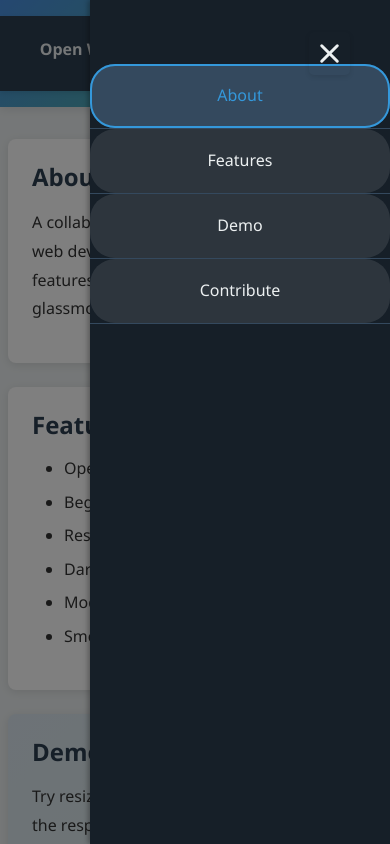
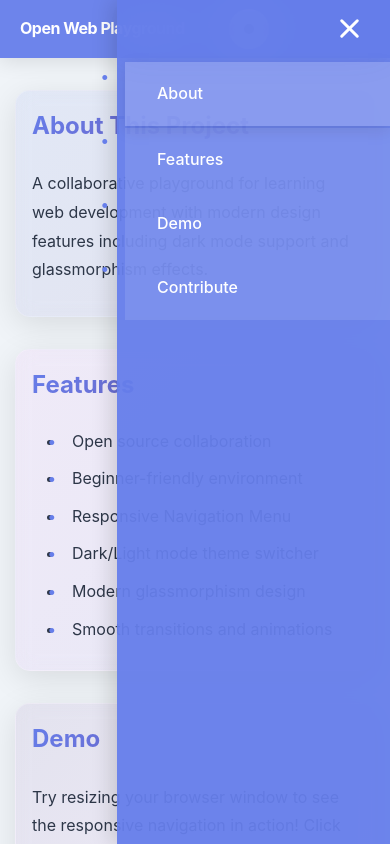
Before and after one commit to Layyzyy/open-web-playground_Faizan, a website: page index.html in a window 390 px wide. Both pictures are taken after a click on the button 329 px from the left and 53 px from the top of the page. Shown: the top 844 px of the page. Drawn offline with Linux system fonts and the light colour scheme.

Commit message:
Add modern CSS with dark mode, glassmorphism, and theme switcher
Comprehensive CSS modernization including:

- CSS Variables for light and dark mode color schemes
- Automatic dark mode support using prefers-color-scheme media query
- Manual dark mode toggle via .dark-mode class for theme switcher
- Glassmorphism effects with backdrop-filter on cards and navbar
- Theme toggle button styling with smooth icon transitions
- Enhanced hover animations and smooth transitions throughout
- Gradient text effects for headings
- Modern color palette with purple/blue gradients
- Improved responsive design for mobile devices
- Fade-in animations for sections
- Better accessibility with focus-visible styles

Relates to #20

```diff
--- a/styles.css
+++ b/styles.css
@@ -1,4 +1,53 @@
-/* Reset and Base Styles */
+/* ==========================================
+   Modern CSS with Dark Mode & Glassmorphism
+   ========================================== */
+
+/* === CSS Variables for Light Mode === */
+:root {
+  --primary-color: #667eea;
+  --secondary-color: #764ba2;
+  --accent-color: #f093fb;
+  --bg-color: #f0f4f8;
+  --card-bg: rgba(255, 255, 255, 0.7);
+  --text-color: #2d3748;
+  --text-secondary: #718096;
+  --navbar-bg: rgba(102, 126, 234, 0.95);
+  --shadow: rgba(0, 0, 0, 0.1);
+  --shadow-lg: rgba(0, 0, 0, 0.15);
+  --transition: all 0.3s cubic-bezier(0.4, 0, 0.2, 1);
+}
+
+/* === CSS Variables for Dark Mode === */
+@media (prefers-color-scheme: dark) {
+  :root {
+    --primary-color: #9f7aea;
+    --secondary-color: #b794f4;
+    --accent-color: #d6bcfa;
+    --bg-color: #1a202c;
+    --card-bg: rgba(45, 55, 72, 0.7);
+    --text-color: #e2e8f0;
+    --text-secondary: #a0aec0;
+    --navbar-bg: rgba(74, 85, 104, 0.95);
+    --shadow: rgba(0, 0, 0, 0.3);
+    --shadow-lg: rgba(0, 0, 0, 0.5);
+  }
+}
+
+/* === Manual Dark Mode Override === */
+body.dark-mode {
+  --primary-color: #9f7aea;
+  --secondary-color: #b794f4;
+  --accent-color: #d6bcfa;
+  --bg-color: #1a202c;
+  --card-bg: rgba(45, 55, 72, 0.7);
+  --text-color: #e2e8f0;
+  --text-secondary: #a0aec0;
+  --navbar-bg: rgba(74, 85, 104, 0.95);
+  --shadow: rgba(0, 0, 0, 0.3);
+  --shadow-lg: rgba(0, 0, 0, 0.5);
+}
+
+/* === Global Reset === */
 * {
   margin: 0;
   padding: 0;
@@ -6,18 +55,75 @@
 }
 
 body {
-    font-family: 'Segoe UI', Tahoma, Geneva, Verdana, sans-serif;
+  font-family: 'Inter', 'Segoe UI', system-ui, -apple-system, sans-serif;
   line-height: 1.6;
-    color: #333;
+  color: var(--text-color);
+  background: var(--bg-color);
+  transition: var(--transition);
 }
 
-/* Navigation Styles */
+/* === Theme Toggle Button === */
+.theme-toggle {
+  position: relative;
+  background: var(--card-bg);
+  border: 2px solid rgba(255, 255, 255, 0.2);
+  border-radius: 50%;
+  width: 50px;
+  height: 50px;
+  cursor: pointer;
+  display: flex;
+  align-items: center;
+  justify-content: center;
+  transition: var(--transition);
+  backdrop-filter: blur(10px);
+  -webkit-backdrop-filter: blur(10px);
+  margin-right: 1rem;
+}
+
+.theme-toggle:hover {
+  transform: scale(1.1) rotate(15deg);
+  box-shadow: 0 5px 20px var(--shadow-lg);
+}
+
+.theme-toggle:active {
+  transform: scale(0.95);
+}
+
+.theme-toggle svg {
+  position: absolute;
+  transition: var(--transition);
+}
+
+.sun-icon {
+  opacity: 1;
+  transform: rotate(0deg);
+}
+
+body.dark-mode .sun-icon {
+  opacity: 0;
+  transform: rotate(180deg);
+}
+
+.moon-icon {
+  opacity: 0;
+  transform: rotate(-180deg);
+}
+
+body.dark-mode .moon-icon {
+  opacity: 1;
+  transform: rotate(0deg);
+}
+
+/* === Navigation Styles === */
 .navbar {
-    background-color: #2c3e50;
-    box-shadow: 0 2px 5px rgba(0, 0, 0, 0.1);
+  background: var(--navbar-bg);
+  backdrop-filter: blur(10px);
+  -webkit-backdrop-filter: blur(10px);
+  box-shadow: 0 4px 20px var(--shadow);
   position: sticky;
   top: 0;
   z-index: 1000;
+  transition: var(--transition);
 }
 
 .nav-container {
@@ -30,16 +136,18 @@ body {
 }
 
 .nav-brand h1 {
-    color: #ecf0f1;
+  color: white;
   font-size: 1.5rem;
   padding: 1rem 0;
+  font-weight: 700;
+  letter-spacing: -0.5px;
 }
 
-/* Hamburger Menu Button - Hidden on Desktop */
+/* === Hamburger Menu === */
 .hamburger {
   display: none;
   flex-direction: column;
-    background: none;
+  background: transparent;
   border: none;
   cursor: pointer;
   padding: 0.5rem;
@@ -49,18 +157,19 @@ body {
 .hamburger-line {
   width: 25px;
   height: 3px;
-    background-color: #ecf0f1;
+  background-color: white;
   margin: 3px 0;
-    transition: all 0.3s ease;
+  transition: var(--transition);
   border-radius: 3px;
 }
 
-/* Navigation Menu */
+/* === Navigation Menu === */
 .nav-menu {
   display: flex;
   list-style: none;
   margin: 0;
   padding: 0;
+  gap: 0.5rem;
 }
 
 .nav-menu li {
@@ -69,56 +178,125 @@ body {
 
 .nav-menu a {
   display: block;
-    color: #ecf0f1;
+  color: white;
   text-decoration: none;
-    padding: 1rem 1.5rem;
-    transition: background-color 0.3s ease, color 0.3s ease;
+  padding: 0.75rem 1.5rem;
+  border-radius: 10px;
+  transition: var(--transition);
+  font-weight: 500;
+  background: rgba(255, 255, 255, 0.1);
 }
 
 .nav-menu a:hover,
 .nav-menu a:focus {
-    background-color: #34495e;
-    color: #3498db;
-    outline: 2px solid #3498db;
-    outline-offset: -2px;
+  background: rgba(255, 255, 255, 0.2);
+  transform: translateY(-2px);
+  box-shadow: 0 5px 15px var(--shadow);
 }
 
-/* Main Content Styles */
+/* === Main Content === */
 main {
   max-width: 1200px;
-    margin: 0 auto;
-    padding: 2rem 20px;
+  margin: 2rem auto;
+  padding: 0 20px;
 }
 
+/* === Glassmorphism Cards === */
+.card,
 section {
+  background: var(--card-bg);
+  backdrop-filter: blur(10px);
+  -webkit-backdrop-filter: blur(10px);
+  border: 1px solid rgba(255, 255, 255, 0.2);
   margin-bottom: 2rem;
-    padding: 2rem;
-    background-color: #f8f9fa;
-    border-radius: 8px;
+  padding: 2.5rem;
+  border-radius: 20px;
+  box-shadow: 0 8px 32px var(--shadow);
+  transition: var(--transition);
+}
+
+.card:hover,
+section:hover {
+  transform: translateY(-5px);
+  box-shadow: 0 12px 40px var(--shadow-lg);
+  border-color: rgba(255, 255, 255, 0.3);
 }
 
 h2 {
-    color: #2c3e50;
-    margin-bottom: 1rem;
-    font-size: 1.8rem;
+  color: var(--text-color);
+  margin-bottom: 1.5rem;
+  font-size: 2rem;
+  font-weight: 700;
+  background: linear-gradient(135deg, var(--primary-color), var(--secondary-color));
+  -webkit-background-clip: text;
+  -webkit-text-fill-color: transparent;
+  background-clip: text;
 }
 
 p {
+  color: var(--text-color);
   margin-bottom: 1rem;
+  line-height: 1.8;
 }
 
 ul {
   margin-left: 2rem;
+  color: var(--text-color);
 }
 
-/* Mobile Styles - Tablets and Below (< 768px) */
+li {
+  margin-bottom: 0.75rem;
+  position: relative;
+  padding-left: 0.5rem;
+}
+
+li::before {
+  content: '•';
+  color: var(--primary-color);
+  font-weight: bold;
+  position: absolute;
+  left: -1rem;
+}
+
+/* === Special Sections === */
+#about {
+  background: linear-gradient(135deg, rgba(102, 126, 234, 0.1), rgba(118, 75, 162, 0.1));
+}
+
+#features {
+  background: linear-gradient(135deg, rgba(240, 147, 251, 0.1), rgba(159, 122, 234, 0.1));
+}
+
+#demo {
+  background: linear-gradient(135deg, rgba(118, 75, 162, 0.1), rgba(240, 147, 251, 0.1));
+}
+
+#contribute {
+  background: linear-gradient(135deg, rgba(159, 122, 234, 0.1), rgba(102, 126, 234, 0.1));
+}
+
+/* === Footer === */
+footer {
+  background: var(--navbar-bg);
+  backdrop-filter: blur(10px);
+  color: white;
+  text-align: center;
+  padding: 2rem;
+  margin-top: 3rem;
+  border-radius: 20px 20px 0 0;
+}
+
+footer p {
+  color: white;
+  margin: 0;
+}
+
+/* === Responsive Design === */
 @media screen and (max-width: 768px) {
-    /* Show hamburger button on mobile */
   .hamburger {
     display: flex;
   }
 
-    /* Hide navigation menu by default on mobile */
   .nav-menu {
     position: fixed;
     top: 0;
@@ -127,28 +305,28 @@ ul {
     width: 70%;
     max-width: 300px;
     flex-direction: column;
-        background-color: #2c3e50;
+    background: var(--navbar-bg);
+    backdrop-filter: blur(20px);
     padding-top: 4rem;
-        transition: right 0.3s ease-in-out;
-        box-shadow: -2px 0 5px rgba(0, 0, 0, 0.3);
+    transition: right 0.3s ease;
+    box-shadow: -5px 0 20px var(--shadow-lg);
+    gap: 0;
   }
 
-    /* Show menu when active */
   .nav-menu.active {
     right: 0;
   }
 
   .nav-menu li {
     width: 100%;
-        border-bottom: 1px solid #34495e;
   }
 
   .nav-menu a {
     padding: 1.2rem 2rem;
     width: 100%;
+    border-radius: 0;
   }
 
-    /* Hamburger animation when active */
   .hamburger.active .hamburger-line:nth-child(1) {
     transform: translateY(9px) rotate(45deg);
   }
@@ -161,38 +339,11 @@ ul {
     transform: translateY(-9px) rotate(-45deg);
   }
 
-    /* Adjust brand and container for mobile */
   .nav-brand h1 {
     font-size: 1.2rem;
   }
 
-    /* Overlay for mobile menu */
-    .nav-menu.active::before {
-        content: '';
-        position: fixed;
-        top: 0;
-        left: 0;
-        width: 100%;
-        height: 100%;
-        background-color: rgba(0, 0, 0, 0.5);
-        z-index: -1;
-    }
-}
-
-/* Small Mobile Styles (< 480px) */
-@media screen and (max-width: 480px) {
-    .nav-brand h1 {
-        font-size: 1rem;
-    }
-
-    .nav-menu {
-        width: 80%;
-    }
-
-    main {
-        padding: 1rem 15px;
-    }
-
+  .card,
   section {
     padding: 1.5rem;
   }
@@ -202,418 +353,26 @@ ul {
   }
 }
 
-/* Accessibility enhancements */
-.nav-menu a:focus-visible {
-    outline: 3px solid #3498db;
-    outline-offset: -3px;
+@media screen and (max-width: 480px) {
+  .nav-brand h1 {
+    font-size: 1rem;
   }
 
-.hamburger:focus-visible {
-    outline: 2px solid #3498db;
-    border-radius: 4px;
+  .theme-toggle {
+    width: 40px;
+    height: 40px;
   }
 
-/* Skip link for keyboard navigation */
-a.skip-link {
-    position: absolute;
-    top: -40px;
-    left: 0;
-    background: #2c3e50;
-    color: white;
-    padding: 8px;
-    text-decoration: none;
-    z-index: 100;
-}
-
-a.skip-link:focus {
-    top: 0;}
-/* ==============================
-   styles.css - UI/UX Improvements
-   ============================== */
-
-/* === CSS Variables for Color Scheme === */
-:root {
-  --primary-color: #4a90e2;
-  --secondary-color: #50c878;
-  --accent-color: #f39c12;
-  --dark-color: #2c3e50;
-  --light-color: #ecf0f1;
-  --text-color: #333;
-  --text-light: #7f8c8d;
-  --white: #ffffff;
-  --shadow: rgba(0, 0, 0, 0.1);
-  --shadow-hover: rgba(0, 0, 0, 0.2);
-  --transition-speed: 0.3s;
-}
-
-/* === Global Reset & Typography === */
-* {
-  margin: 0;
-  padding: 0;
-  box-sizing: border-box;
-}
-
-body {
-  font-family: 'Segoe UI', Tahoma, Geneva, Verdana, sans-serif;
-  line-height: 1.6;
-  color: var(--text-color);
-  background-color: var(--light-color);
-  font-size: 16px;
-}
-
-/* === Consistent Typography === */
-h1, h2, h3, h4, h5, h6 {
-  font-weight: 600;
-  line-height: 1.2;
-  margin-bottom: 1rem;
-  color: var(--dark-color);
-}
-
-h1 {
-  font-size: 2.5rem;
-}
-
-h2 {
-  font-size: 2rem;
-}
-
-h3 {
-  font-size: 1.5rem;
-}
-
-p {
-  margin-bottom: 1rem;
-  line-height: 1.8;
-}
-
-/* === Header Styling === */
-header {
-  background: linear-gradient(135deg, var(--primary-color), var(--secondary-color));
-  color: var(--white);
-  padding: 1rem 0;
-  box-shadow: 0 2px 10px var(--shadow);
-  position: sticky;
-  top: 0;
-  z-index: 1000;
-  transition: all var(--transition-speed) ease;
-}
-
-header h1 {
-  text-align: center;
-  color: var(--white);
-  font-size: 2rem;
-  margin-bottom: 0.5rem;
-}
-
-/* === Navigation Styling === */
-nav {
-  display: flex;
-  justify-content: center;
-  flex-wrap: wrap;
-  gap: 1rem;
-  padding: 0.5rem;
-}
-
-nav a {
-  color: var(--white);
-  text-decoration: none;
-  padding: 0.5rem 1.5rem;
-  border-radius: 25px;
-  background-color: rgba(255, 255, 255, 0.1);
-  transition: all var(--transition-speed) ease;
-  font-weight: 500;
-}
-
-nav a:hover {
-  background-color: var(--white);
-  color: var(--primary-color);
-  transform: translateY(-2px);
-  box-shadow: 0 4px 8px var(--shadow-hover);
-}
-
-/* === Main Content === */
-main {
-  max-width: 1200px;
-  margin: 2rem auto;
-  padding: 0 1rem;
-}
-
+  .card,
   section {
-  background: var(--white);
-  margin-bottom: 2rem;
-  padding: 2rem;
-  border-radius: 10px;
-  box-shadow: 0 2px 15px var(--shadow);
-  transition: transform var(--transition-speed) ease, box-shadow var(--transition-speed) ease;
-}
-
-section:hover {
-  transform: translateY(-5px);
-  box-shadow: 0 5px 25px var(--shadow-hover);
-}
-
-/* === Button Styling === */
-button,
-.btn,
-input[type="submit"],
-input[type="button"] {
-  background-color: var(--primary-color);
-  color: var(--white);
-  border: none;
-  padding: 0.75rem 2rem;
-  border-radius: 5px;
-  cursor: pointer;
-  font-size: 1rem;
-  font-weight: 500;
-  transition: all var(--transition-speed) ease;
-  box-shadow: 0 2px 5px var(--shadow);
-}
-
-button:hover,
-.btn:hover,
-input[type="submit"]:hover,
-input[type="button"]:hover {
-  background-color: var(--secondary-color);
-  transform: translateY(-2px);
-  box-shadow: 0 4px 10px var(--shadow-hover);
-}
-
-button:active,
-.btn:active,
-input[type="submit"]:active,
-input[type="button"]:active {
-  transform: translateY(0);
-  box-shadow: 0 2px 5px var(--shadow);
-}
-
-/* === Form Styling === */
-form {
-  display: flex;
-  flex-direction: column;
-  gap: 1rem;
-}
-
-input[type="text"],
-input[type="email"],
-input[type="password"],
-input[type="number"],
-textarea,
-select {
-  width: 100%;
-  padding: 0.75rem;
-  border: 2px solid var(--light-color);
-  border-radius: 5px;
-  font-size: 1rem;
-  transition: border-color var(--transition-speed) ease, box-shadow var(--transition-speed) ease;
-  font-family: inherit;
-}
-
-input[type="text"]:focus,
-input[type="email"]:focus,
-input[type="password"]:focus,
-input[type="number"]:focus,
-textarea:focus,
-select:focus {
-  outline: none;
-  border-color: var(--primary-color);
-  box-shadow: 0 0 0 3px rgba(74, 144, 226, 0.1);
-}
-
-label {
-  font-weight: 500;
-  margin-bottom: 0.25rem;
-  color: var(--dark-color);
-}
-
-/* === Card/Container Styling === */
-.card,
-.container {
-  background: var(--white);
-  padding: 1.5rem;
-  border-radius: 8px;
-  box-shadow: 0 2px 10px var(--shadow);
-  margin-bottom: 1.5rem;
-  transition: all var(--transition-speed) ease;
-}
-
-.card:hover {
-  box-shadow: 0 4px 20px var(--shadow-hover);
-}
-
-/* === List Styling === */
-ul, ol {
-  margin-left: 2rem;
-  margin-bottom: 1rem;
-}
-
-li {
-  margin-bottom: 0.5rem;
-}
-
-/* === Link Styling === */
-a {
-  color: var(--primary-color);
-  text-decoration: none;
-  transition: color var(--transition-speed) ease;
-}
-
-a:hover {
-  color: var(--secondary-color);
-  text-decoration: underline;
-}
-
-/* === Footer Styling === */
-footer {
-  background-color: var(--dark-color);
-  color: var(--white);
-  text-align: center;
-  padding: 2rem;
-  margin-top: 3rem;
-}
-
-footer p {
-  margin-bottom: 0.5rem;
-}
-
-footer a {
-  color: var(--accent-color);
-}
-
-footer a:hover {
-  color: var(--white);
-}
-
-/* === Feature Grid === */
-.features-grid {
-  display: grid;
-  grid-template-columns: repeat(auto-fit, minmax(250px, 1fr));
-  gap: 2rem;
-  margin: 2rem 0;
-}
-
-.feature-item {
-  text-align: center;
-  padding: 1.5rem;
-  background: var(--white);
-  border-radius: 8px;
-  box-shadow: 0 2px 10px var(--shadow);
-  transition: all var(--transition-speed) ease;
-}
-
-.feature-item:hover {
-  transform: translateY(-5px);
-  box-shadow: 0 5px 20px var(--shadow-hover);
-}
-
-/* === Demo Section === */
-#demo {
-  background: linear-gradient(135deg, rgba(74, 144, 226, 0.1), rgba(80, 200, 120, 0.1));
-}
-
-/* === Alert/Notice Styling === */
-.alert {
     padding: 1rem;
-  border-radius: 5px;
-  margin-bottom: 1rem;
-  border-left: 4px solid;
-}
-
-.alert-info {
-  background-color: rgba(74, 144, 226, 0.1);
-  border-color: var(--primary-color);
-  color: var(--primary-color);
-}
-
-.alert-success {
-  background-color: rgba(80, 200, 120, 0.1);
-  border-color: var(--secondary-color);
-  color: var(--secondary-color);
-}
-
-.alert-warning {
-  background-color: rgba(243, 156, 18, 0.1);
-  border-color: var(--accent-color);
-  color: var(--accent-color);
-}
-
-/* === Responsive Design === */
-@media (max-width: 768px) {
-  h1 {
-    font-size: 2rem;
-  }
-
-  h2 {
-    font-size: 1.5rem;
-  }
-
-  h3 {
-    font-size: 1.25rem;
-  }
-
-  nav {
-    flex-direction: column;
-    align-items: center;
-  }
-
-  nav a {
-    width: 100%;
-    text-align: center;
-  }
-
-  section {
-    padding: 1.5rem;
-  }
-
-  .features-grid {
-    grid-template-columns: 1fr;
+    border-radius: 15px;
   }
 
   main {
-    padding: 0 0.5rem;
+    padding: 0 15px;
   }
 }
-
-@media (max-width: 480px) {
-  h1 {
-    font-size: 1.5rem;
-  }
-
-  header h1 {
-    font-size: 1.5rem;
-  }
-
-  section {
-    padding: 1rem;
-  }
-
-  button,
-  .btn,
-  input[type="submit"],
-  input[type="button"] {
-    padding: 0.6rem 1.5rem;
-    font-size: 0.9rem;
-  }
-}
-
-/* === Utility Classes === */
-.text-center {
-  text-align: center;
-}
-
-.mt-1 { margin-top: 0.5rem; }
-.mt-2 { margin-top: 1rem; }
-.mt-3 { margin-top: 1.5rem; }
-.mt-4 { margin-top: 2rem; }
-
-.mb-1 { margin-bottom: 0.5rem; }
-.mb-2 { margin-bottom: 1rem; }
-.mb-3 { margin-bottom: 1.5rem; }
-.mb-4 { margin-bottom: 2rem; }
-
-.p-1 { padding: 0.5rem; }
-.p-2 { padding: 1rem; }
-.p-3 { padding: 1.5rem; }
-.p-4 { padding: 2rem; }
 
 /* === Animations === */
 @keyframes fadeIn {
@@ -627,42 +386,20 @@ footer a:hover {
   }
 }
 
-.fade-in {
+.card,
+section {
   animation: fadeIn 0.6s ease-out;
 }
 
-/* === Loading Spinner === */
-.spinner {
-  border: 4px solid var(--light-color);
-  border-top: 4px solid var(--primary-color);
-  border-radius: 50%;
-  width: 40px;
-  height: 40px;
-  animation: spin 1s linear infinite;
-  margin: 2rem auto;
-}
-
-@keyframes spin {
-  0% { transform: rotate(0deg); }
-  100% { transform: rotate(360deg); }
-}
-
 /* === Accessibility === */
-:focus-visible {
-  outline: 2px solid var(--primary-color);
+.nav-menu a:focus-visible,
+.theme-toggle:focus-visible,
+.hamburger:focus-visible {
+  outline: 3px solid var(--accent-color);
   outline-offset: 2px;
 }
 
-/* === Print Styles === */
-@media print {
-  header,
-  nav,
-  footer {
-    display: none;
+/* === Smooth Scrolling === */
+html {
+  scroll-behavior: smooth;
 }
-
-  section {
-    box-shadow: none;
-    page-break-inside: avoid;
-  }
-}
```
Lines whose indentation alone changed are shown as unchanged.
